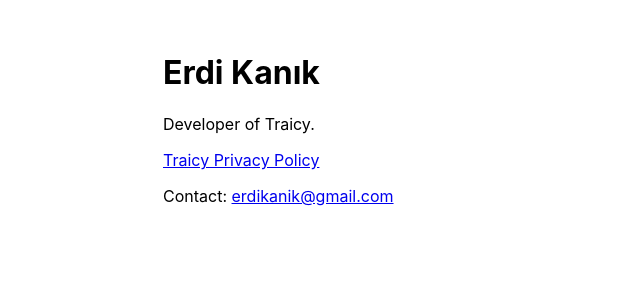
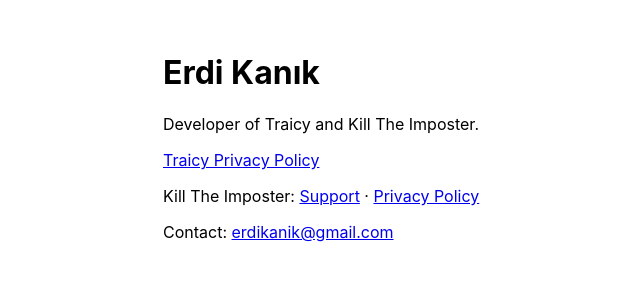
Before and after one commit to erdikanik/erdikanik.github.io, a plain HTML site: page index.html in a window 1280 px wide. Shown: the whole page, without its empty margins (157-797 px from the left). Drawn offline with Linux system fonts and the light colour scheme.

Commit message:
Link Kill The Imposter's support and privacy pages
The developer page now names Kill The Imposter beside Traicy and links
its support page and privacy policy in killtheimposter-legal.

Co-Authored-By: Claude Opus 5.5 <noreply@anthropic.com>

```diff
--- a/index.html
+++ b/index.html
@@ -1,4 +1,4 @@
 <!DOCTYPE html>
 <html><head><meta charset="utf-8"><meta name="viewport" content="width=device-width"><title>Erdi Kanık</title>
 <style>body{font-family:-apple-system,Helvetica,Arial,sans-serif;padding:2em;max-width:640px;margin:auto}</style></head>
-<body><h1>Erdi Kanık</h1><p>Developer of Traicy.</p><p><a href="/traicy-legal/privacy.html">Traicy Privacy Policy</a></p><p>Contact: <a href="mailto:erdikanik@gmail.com">erdikanik@gmail.com</a></p></body></html>
+<body><h1>Erdi Kanık</h1><p>Developer of Traicy and Kill The Imposter.</p><p><a href="/traicy-legal/privacy.html">Traicy Privacy Policy</a></p><p>Kill The Imposter: <a href="/killtheimposter-legal/">Support</a> · <a href="/killtheimposter-legal/privacy.html">Privacy Policy</a></p><p>Contact: <a href="mailto:erdikanik@gmail.com">erdikanik@gmail.com</a></p></body></html>
```
